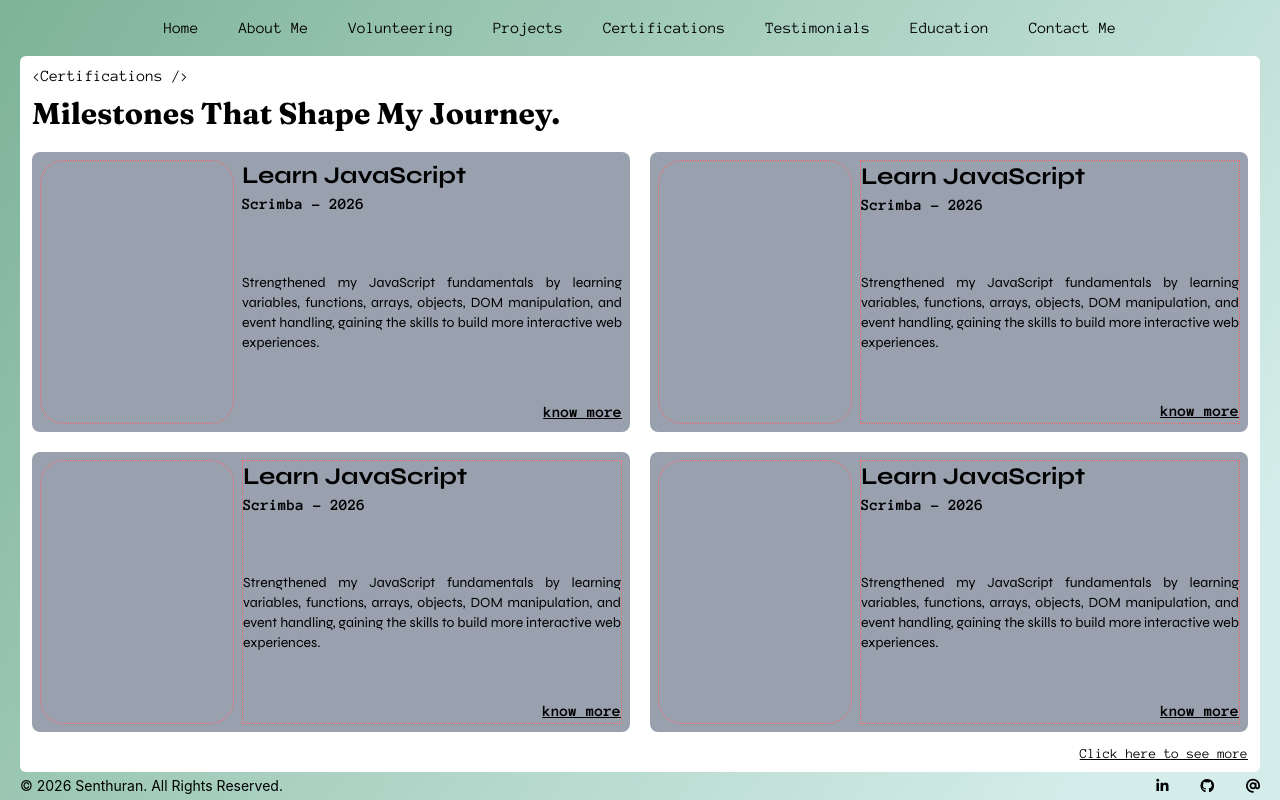
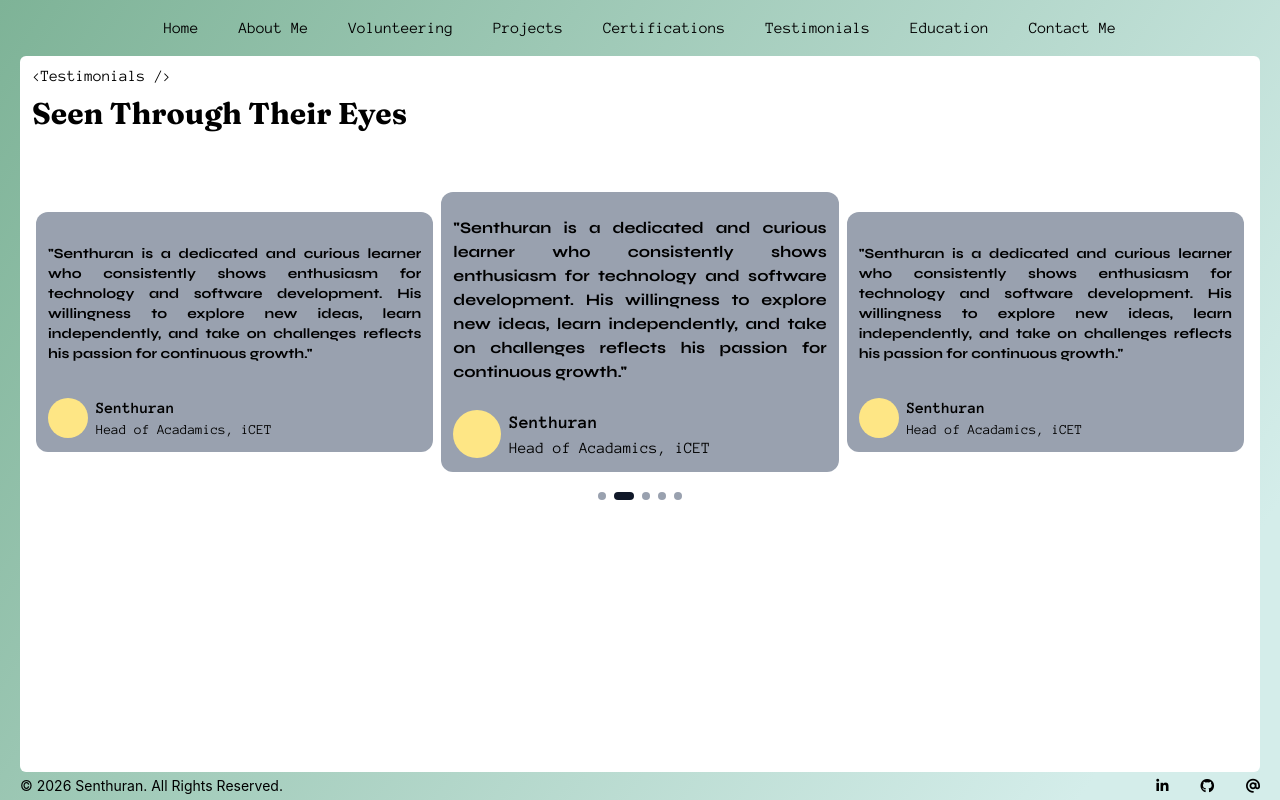
Before and after one commit to senthuran20040817/PORTFOLIO, a React (Vite) app: page / in a window 1280 px wide. Built offline with nearby package versions, Linux system fonts and the light colour scheme.

Commit message:
create testimonial section

```diff
--- a/src/components/MainBg.jsx
+++ b/src/components/MainBg.jsx
@@ -2,7 +2,8 @@
 // import AboutMe from './AboutMe.jsx';
 // import Volunteering from './Volunteering.jsx'
 // import Projects from './Projects.jsx'
-import Certifications from './Certifications.jsx'
+// import Certifications from './Certifications.jsx'
+import Testimonials from './Testimonials.jsx'
 
 function MainBg() {
     return (
@@ -21,7 +22,7 @@ function MainBg() {
                     </ul>
                 </div>
             </nav>
-            <Certifications/>
+            <Testimonials/>
             <div className="flex justify-between items-center text-sm py-1 rounded-md ">
                 <p>© 2026 Senthuran. All Rights Reserved.</p>
                 <div className="flex gap-8">
--- /dev/null
+++ b/src/components/Testimonials.jsx
@@ -0,0 +1,70 @@
+function Testimonials() {
+    return(
+        <section className="relative bg-white grow rounded-md flex flex-col px-3">
+            <div className="flex flex-col gap-2 mt-10 mb-5 ">
+                <p className="font-bold font-Fraunces text-3xl">Seen Through Their Eyes</p>
+            </div>
+            <div className="flex justify-between py-4 box-border mt-5">
+                <div className=" w-full flex justify-center items-center">
+                    <div className="p-3  w-full h-60 bg-gray-400 m-1 rounded-xl flex flex-col">
+                        <p className="grow flex items-center text-justify font-syne font-bold text-sm overflow-hidden">"Senthuran is a dedicated and curious learner who consistently shows enthusiasm for technology and software development. His willingness to explore new ideas, learn independently, and take on challenges reflects his passion for continuous growth."</p>
+                        <div className="pt-3 flex items-center gap-2">
+                            <div className="bg-amber-200 h-10 w-10 rounded-4xl" >
+                                <img src="" alt="" />
+                            </div>
+                            <div>
+                                <p className="font-anonymous text-md font-bold">Senthuran</p>
+                                <p className="font-anonymous text-sm ">Head of Acadamics, iCET</p>
+                            </div>
+                        </div>
+                    </div>
+                </div>
+                <div className="w-full flex justify-center items-center">
+                    <div className="p-3 w-full h-70 bg-gray-400 m-1 rounded-xl flex flex-col">
+                        <p className="grow flex items-center text-justify font-syne font-bold text-md overflow-hidden">"Senthuran is a dedicated and curious learner who consistently shows enthusiasm for technology and software development. His willingness to explore new ideas, learn independently, and take on challenges reflects his passion for continuous growth."</p>
+                        <div className="pt-3 flex items-center gap-2">
+                            <div className="bg-amber-200 h-12 w-12 rounded-4xl" >
+                                <img src="" alt="" />
+                            </div>
+                            <div>
+                                <p className="font-anonymous text-lg font-bold">Senthuran</p>
+                                <p className="font-anonymous text-md ">Head of Acadamics, iCET</p>
+                            </div>
+                        </div>
+                    </div>
+                </div>
+                <div className="w-full flex justify-center items-center">
+                    <div className="p-3 w-full h-60 bg-gray-400 m-1 rounded-xl flex flex-col">
+                        <p className="grow flex items-center text-justify font-syne font-bold text-sm overflow-hidden">"Senthuran is a dedicated and curious learner who consistently shows enthusiasm for technology and software development. His willingness to explore new ideas, learn independently, and take on challenges reflects his passion for continuous growth."</p>
+                        <div className="pt-3 flex items-center gap-2">
+                            <div className="bg-amber-200 h-10 w-10 rounded-4xl" >
+                                <img src="" alt="" />
+                            </div>
+                            <div>
+                                <p className="font-anonymous text-md font-bold">Senthuran</p>
+                                <p className="font-anonymous text-sm ">Head of Acadamics, iCET</p>
+                            </div>
+                        </div>
+                    </div>
+                </div>
+            </div>
+            <div className="h-10 flex items-start justify-center">
+                <div ></div>
+                <div className="flex gap-2">
+                    <div className="w-2 h-2 rounded-2xl bg-gray-400"></div>
+                    <div className="w-5 h-2 rounded-2xl bg-gray-900"></div>
+                    <div className="w-2 h-2 rounded-2xl bg-gray-400"></div>
+                    <div className="w-2 h-2 rounded-2xl bg-gray-400"></div>
+                    <div className="w-2 h-2 rounded-2xl bg-gray-400"></div>
+                </div>
+                <div></div>
+
+            </div>
+            <div className=" absolute top-2">
+                <p className="font-anonymous">{`<Testimonials />`}</p>
+            </div>
+        </section>
+    )
+}
+
+export default Testimonials
```
